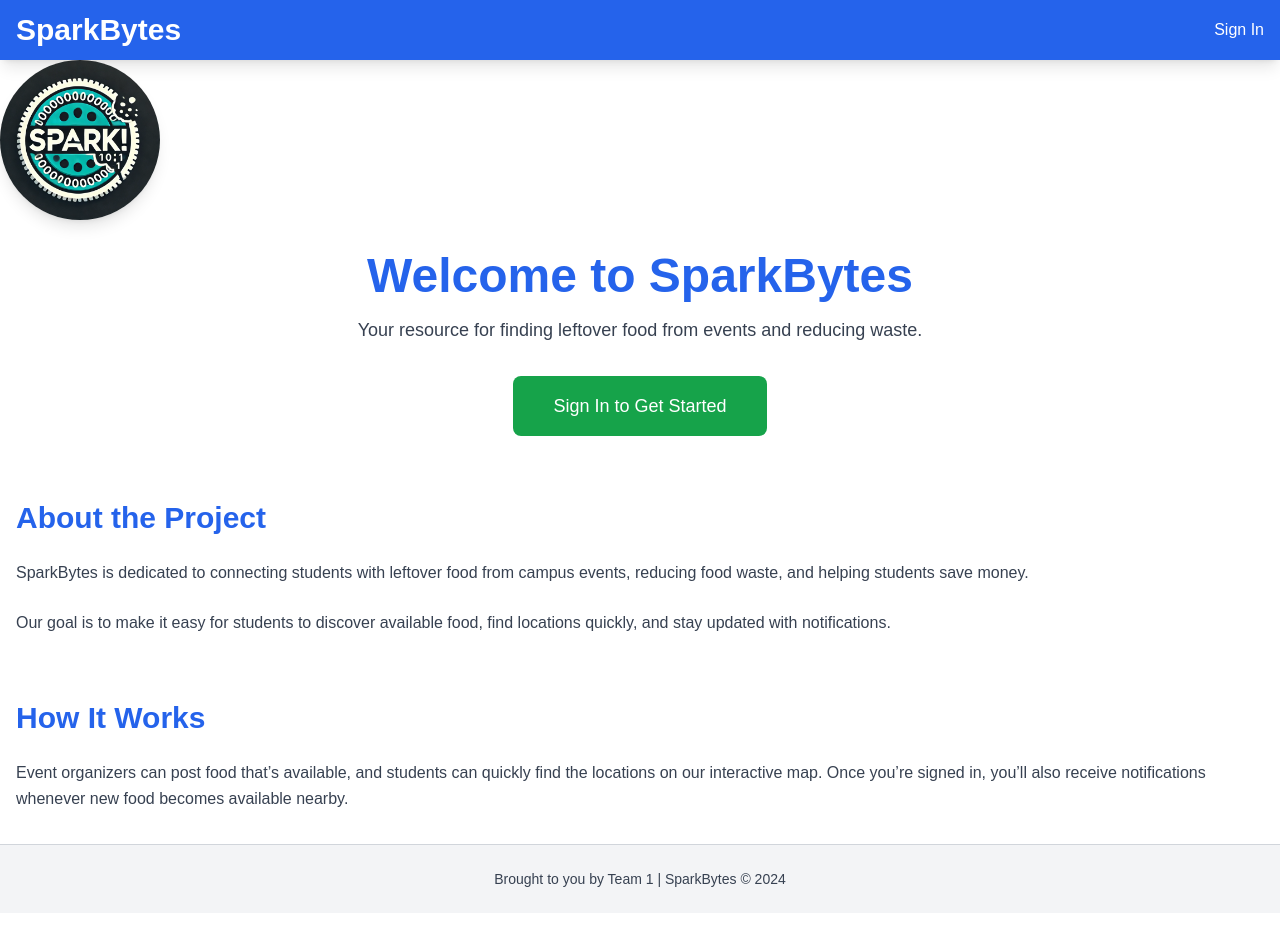
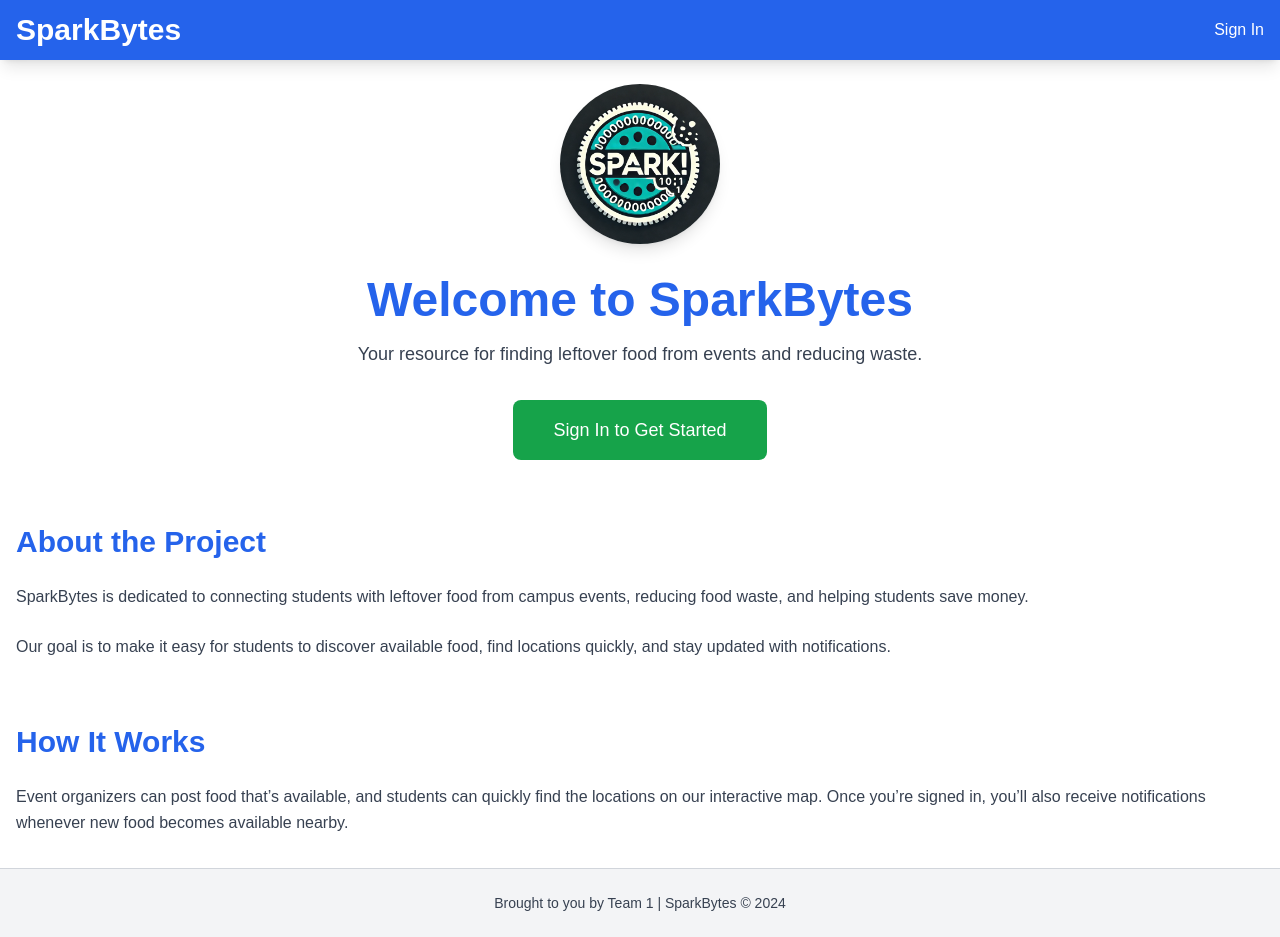
Before and after one commit to vmulu/Spark-Bytes-Group-1-, a Next.js app in the folder frontend/: page / in a window 1280 px wide. Before the commit the page ends 913 px from the top, so only its background shows below. Built offline with nearby package versions, Linux system fonts and the light colour scheme; no server answers.

Commit message:
centered logo

```diff
--- a/frontend/src/app/page.tsx
+++ b/frontend/src/app/page.tsx
@@ -10,6 +10,7 @@ export default function Home() {
 
   return (
     <div>
+       <div className="flex items-center justify-center mt-6">
       {/* Banner */}
       <div className="flex items-center justify-center w-40 h-40 rounded-full shadow-lg overflow-hidden">
         <Image
@@ -21,6 +22,7 @@ export default function Home() {
           priority
         />
       </div>
+    </div>
 
       {/* Main Content */}
       <main className="container mx-auto px-4 py-8">
```
